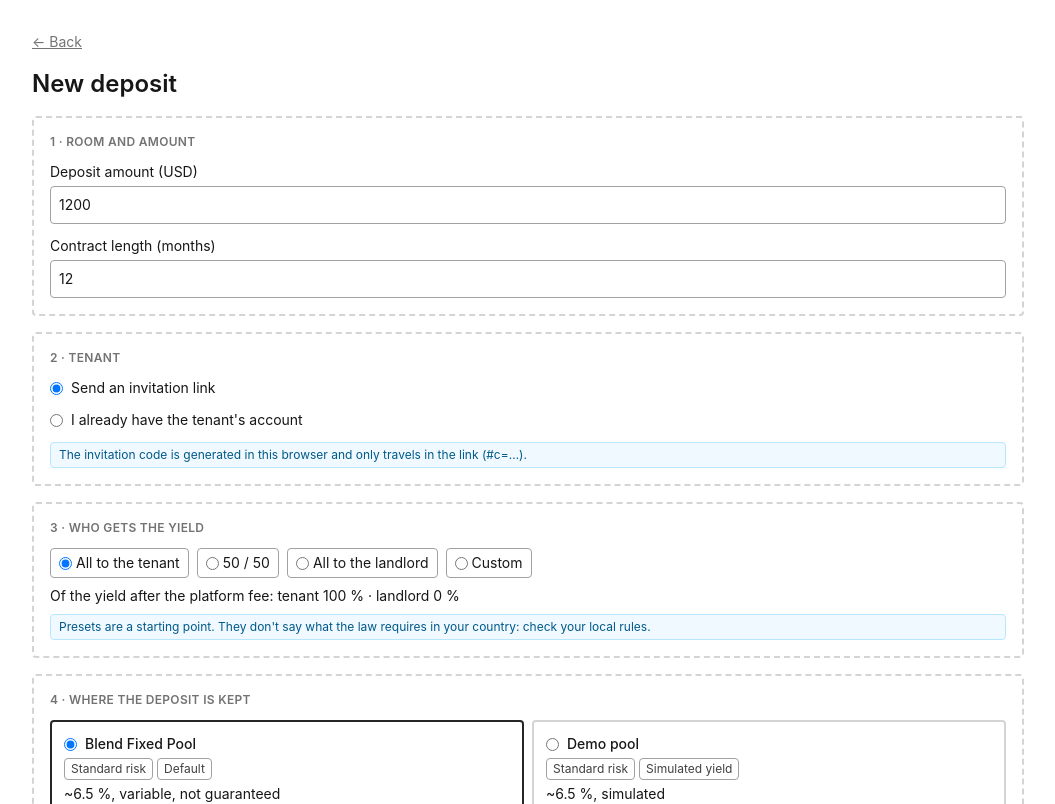
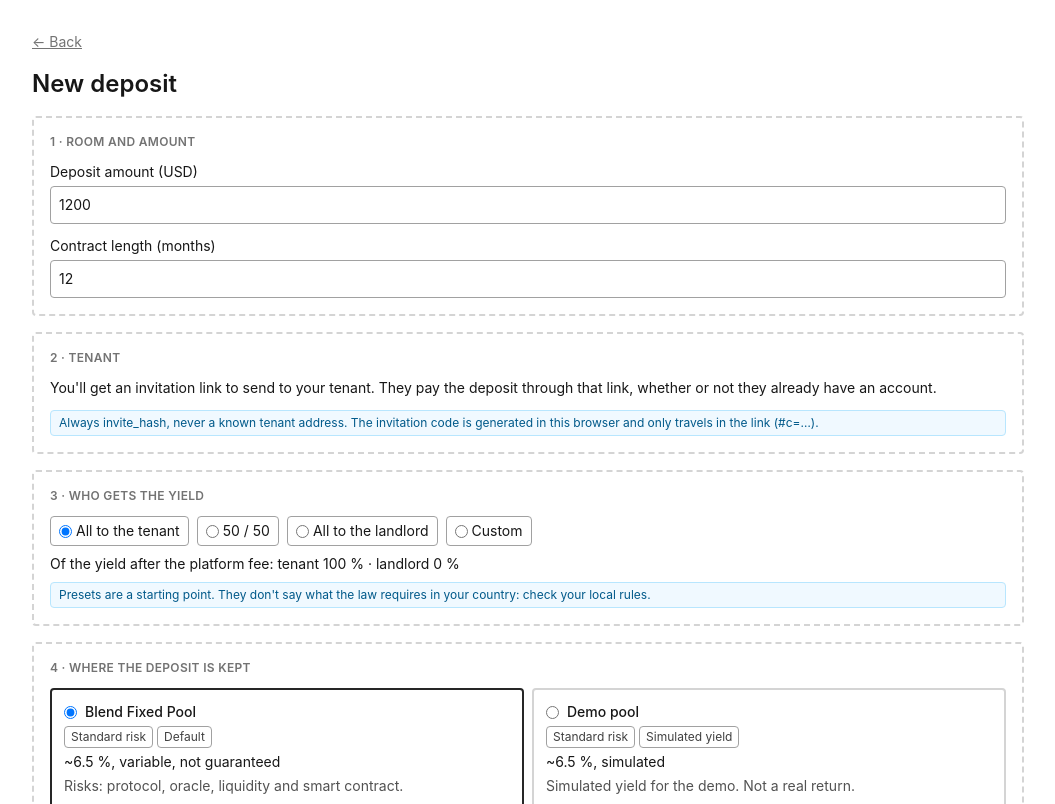
Before and after one commit to jzelada97/Pledge, a Next.js app in the folder apps/web/: page /landlord/new in a window 1280 px wide. Shown: the top 804 px of the page, without its empty margins (112-1167 px from the left). Built offline with nearby package versions, Linux system fonts and the light colour scheme.

Commit message:
feat(web): crear fianzas siempre con enlace de invitación
Se quita la opción de inquilino conocido: toda fianza se fondea por el
enlace, tenga o no cuenta el inquilino. Corrige el preset "Custom", que
volvía al preset con el mismo porcentaje y no mostraba el control.

```diff
--- a/apps/web/app/landlord/new/page.tsx
+++ b/apps/web/app/landlord/new/page.tsx
@@ -15,7 +15,6 @@ const EXAMPLE_APY = 0.065; // placeholder for the live APY read from Strategy.ap
 export default function NewDeposit() {
   const [amount, setAmount] = useState(1200);
   const [months, setMonths] = useState(12);
-  const [invite, setInvite] = useState(true);
   const [tenantBps, setTenantBps] = useState(10000);
   const [strategyId, setStrategyId] = useState(DEFAULT_STRATEGY_ID);
 
@@ -53,14 +52,14 @@ export default function NewDeposit() {
       </Box>
 
       <Box title="2 · Tenant">
-        <label className="flex items-center gap-2 text-sm">
-          <input type="radio" checked={invite} onChange={() => setInvite(true)} /> Send an invitation link
-        </label>
-        <label className="flex items-center gap-2 text-sm">
-          <input type="radio" checked={!invite} onChange={() => setInvite(false)} /> I already have the tenant&apos;s
-          account
-        </label>
-        <Note>The invitation code is generated in this browser and only travels in the link (#c=…).</Note>
+        <p className="text-sm">
+          You&apos;ll get an invitation link to send to your tenant. They pay the deposit through that link, whether or
+          not they already have an account.
+        </p>
+        <Note>
+          Always invite_hash, never a known tenant address. The invitation code is generated in this browser and only
+          travels in the link (#c=…).
+        </Note>
       </Box>
 
       <Box title="3 · Who gets the yield">
@@ -81,7 +80,7 @@ export default function NewDeposit() {
         <Row label="· Your share of the yield" value={money(b.landlordYield)} />
         <Row label="Good-faith deposit if you stop the release" value={money(bond)} />
         <Note>Example only: the yield is variable and can be lower, or zero.</Note>
-        <SignButton label={invite ? "Create and get the invitation link" : "Create deposit"} disabled={amount <= 0} />
+        <SignButton label="Create and get the invitation link" disabled={amount <= 0} />
       </Box>
     </Screen>
   );
--- a/apps/web/components/policy-picker.tsx
+++ b/apps/web/components/policy-picker.tsx
@@ -1,11 +1,14 @@
 "use client";
 
+import { useState } from "react";
 import { PRESETS, PRESET_DISCLAIMER } from "@/lib/presets";
 import { percent } from "@/lib/format";
 import { Note } from "./wire";
 
 export function PolicyPicker(props: { bps: number; onChange: (bps: number) => void }) {
-  const preset = PRESETS.find((p) => p.bps === props.bps)?.id ?? "custom";
+  // "Custom" is its own choice: deriving it from bps alone would snap back to a preset with the same value.
+  const [custom, setCustom] = useState(() => !PRESETS.some((p) => p.bps === props.bps));
+  const preset = custom ? "custom" : (PRESETS.find((p) => p.bps === props.bps)?.id ?? "custom");
   return (
     <div className="flex flex-col gap-2">
       <div className="flex flex-wrap gap-2">
@@ -15,7 +18,10 @@ export function PolicyPicker(props: { bps: number; onChange: (bps: number) => vo
               type="radio"
               name="policy"
               checked={preset === p.id}
-              onChange={() => props.onChange(p.bps ?? props.bps)}
+              onChange={() => {
+                setCustom(p.bps === null);
+                if (p.bps !== null) props.onChange(p.bps);
+              }}
             />
             {p.label}
           </label>
```
